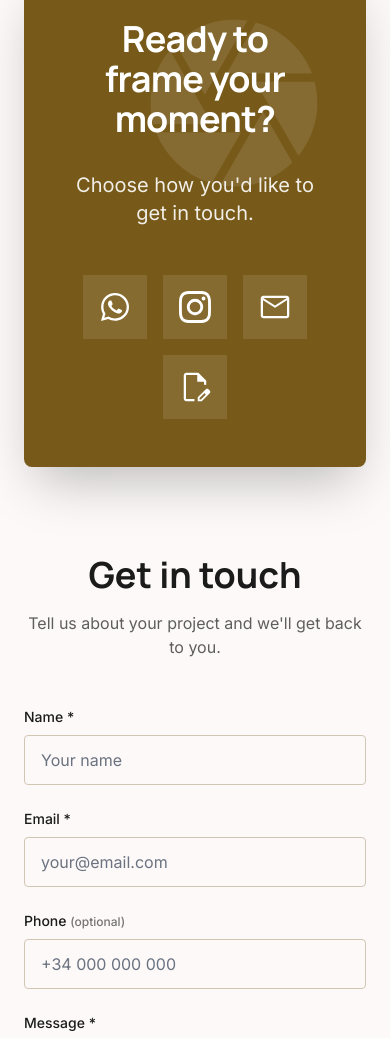
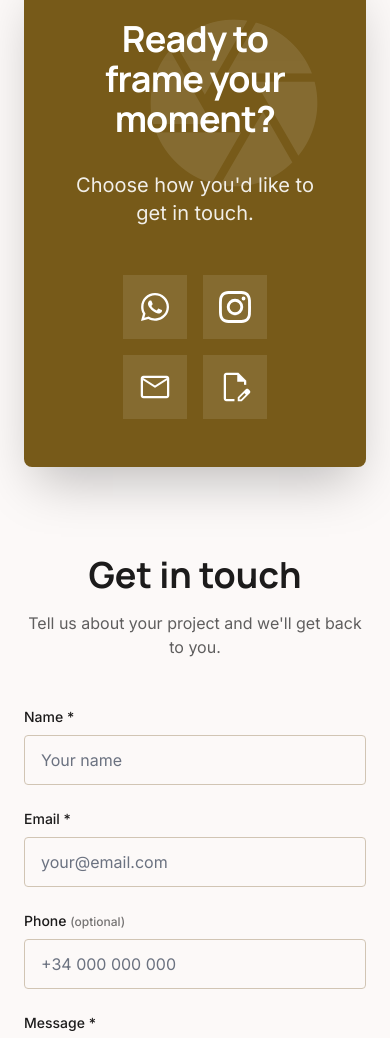
Before and after one commit to luttymedia/lmpstudio, a plain HTML site: page index.html in a window 390 px wide. Shown: the part 8576-9614 px from the top of the page. Drawn offline with nearby package versions, Linux system fonts and the light colour scheme.

Commit message:
style: update CTA buttons to grid layout on mobile and center align container

```diff
--- a/index.html
+++ b/index.html
@@ -853,7 +853,7 @@
                     data-i18n="cta.title">Ready to frame your moment?</h2>
                 <p class="text-xl mb-12 opacity-90 relative z-10" data-i18n="cta.desc">Choose how you'd like to get in
                     touch.</p>
-                <div class="flex flex-wrap items-center justify-center gap-4 relative z-10">
+                <div class="grid grid-cols-2 md:flex items-center justify-center gap-4 relative z-10 w-fit mx-auto">
                     <!-- WhatsApp -->
                     <a href="https://wa.me/34634518666" target="_blank" rel="noopener noreferrer"
                         class="w-16 h-16 aspect-square flex items-center justify-center bg-white/10 text-white rounded-none hover:bg-white/20 active:scale-95 transition-all group"
```
